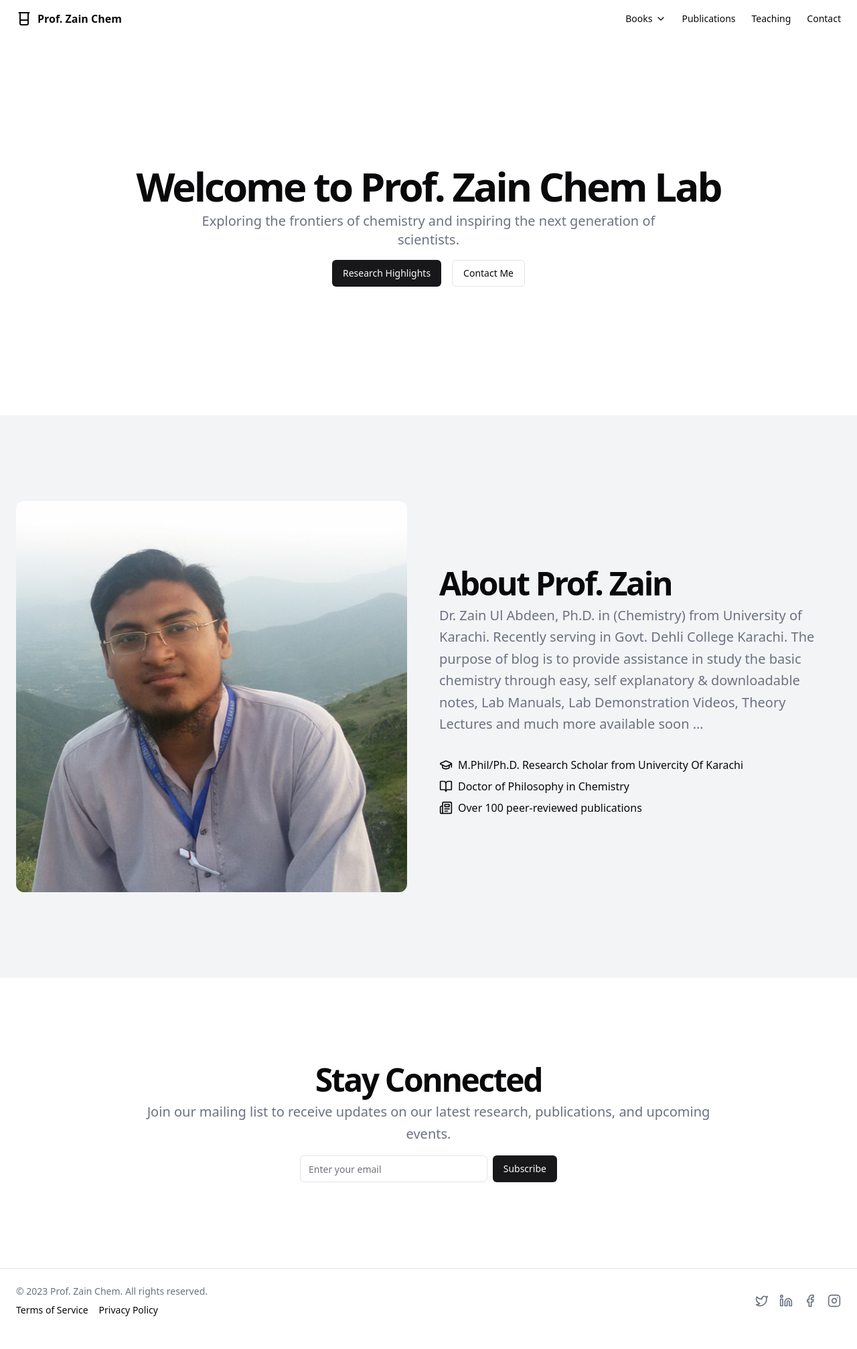
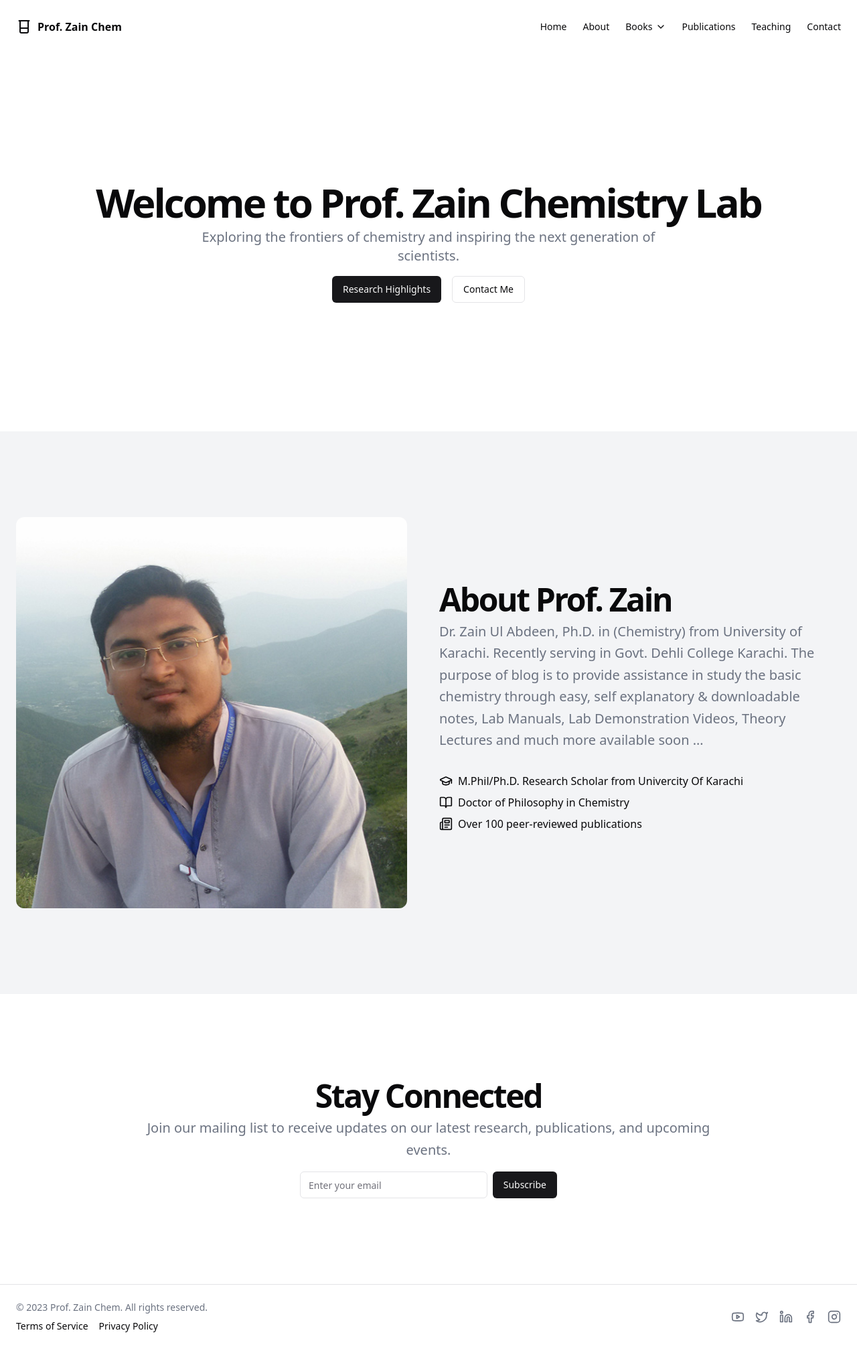
Before and after one commit to anasahmedshaikh/zain-chem, a Next.js app: page / in a window 1280 px wide. Shown: the whole page at 67% size. Before the commit the page ends 1990 px from the top, so only its background shows below. Built offline with nearby package versions, Linux system fonts and the light colour scheme.

Commit message:
updated header and footer

```diff
--- a/src/app/page.tsx
+++ b/src/app/page.tsx
@@ -2,10 +2,9 @@ import Image from "next/image"
 import { Button } from "@/components/ui/button"
 import { Input } from "@/components/ui/input"
 import { BookOpenIcon, GraduationCapIcon, NewspaperIcon } from "lucide-react"
-import me from '../images/zain.jpg'
+import zain from '../images/zain.jpg'
 
 export default function Component() {
-
 
   return (
     <div className="flex flex-col min-h-screen">
@@ -16,7 +15,7 @@ export default function Component() {
             <div className="flex flex-col items-center space-y-4 text-center">
               <div className="space-y-2">
                 <h1 className="text-3xl font-bold tracking-tighter sm:text-4xl md:text-5xl lg:text-6xl/none">
-                  Welcome to Prof. Zain Chem Lab
+                  Welcome to Prof. Zain Chemistry Lab
                 </h1>
                 <p className="mx-auto max-w-[700px] text-gray-500 md:text-xl dark:text-gray-400">
                   Exploring the frontiers of chemistry and inspiring the next generation of scientists.
@@ -29,14 +28,14 @@ export default function Component() {
             </div>
           </div>
         </section>
-        <section className="w-full py-12 md:py-24 lg:py-32 bg-gray-100 dark:bg-gray-800">
+        <section id="about" className="w-full py-12 md:py-24 lg:py-32 bg-gray-100 dark:bg-gray-800">
           <div className="container px-4 md:px-6">
             <div className="grid gap-6 lg:grid-cols-[1fr_400px] lg:gap-12 xl:grid-cols-[1fr_600px]">
               <Image
+                src={zain}
                 alt="Professor Zain Chem"
                 className="mx-auto aspect-square overflow-hidden rounded-xl object-cover object-center sm:w-full lg:-order-none"
                 height="550"
-                src={me}
                 width="550"
               />
               <div className="flex flex-col justify-center space-y-4">
--- a/src/components/footer.tsx
+++ b/src/components/footer.tsx
@@ -1,5 +1,5 @@
 import Link from "next/link"
-import { FacebookIcon, InstagramIcon, LinkedinIcon, TwitterIcon } from "lucide-react"
+import { FacebookIcon, InstagramIcon, LinkedinIcon, TwitterIcon ,YoutubeIcon } from "lucide-react"
 
 export default function Footer(){
     return(
@@ -19,15 +19,19 @@ export default function Footer(){
                 </nav>
             </div>
             <div className="flex items-center gap-4">
+                <Link href="https://youtube.com/c/DrZainchemistry" className="text-gray-500 hover:text-gray-700 dark:text-gray-400 dark:hover:text-gray-300">
+                <YoutubeIcon className="h-5 w-5" />
+                <span className="sr-only">Youtube</span>
+                </Link>
                 <Link href="#" className="text-gray-500 hover:text-gray-700 dark:text-gray-400 dark:hover:text-gray-300">
                 <TwitterIcon className="h-5 w-5" />
                 <span className="sr-only">Twitter</span>
                 </Link>
-                <Link href="#" className="text-gray-500 hover:text-gray-700 dark:text-gray-400 dark:hover:text-gray-300">
+                <Link href="https://pk.linkedin.com/in/zainchm" className="text-gray-500 hover:text-gray-700 dark:text-gray-400 dark:hover:text-gray-300">
                 <LinkedinIcon className="h-5 w-5" />
                 <span className="sr-only">LinkedIn</span>
                 </Link>
-                <Link href="#" className="text-gray-500 hover:text-gray-700 dark:text-gray-400 dark:hover:text-gray-300">
+                <Link href="http://www.facebook.com/zainchemistry" className="text-gray-500 hover:text-gray-700 dark:text-gray-400 dark:hover:text-gray-300">
                 <FacebookIcon className="h-5 w-5" />
                 <span className="sr-only">Facebook</span>
                 </Link>
--- a/src/components/header.tsx
+++ b/src/components/header.tsx
@@ -11,12 +11,18 @@ export default function Header(){
 
 
         <div>
-            <header className="px-4 lg:px-6 h-14 flex items-center">
+            <header className="px-4 lg:px-6 h-20 flex items-center">
             <Link className="flex items-center justify-center" href="/">
             <BeakerIcon className="h-6 w-6 mr-2" />
             <span className="font-bold">Prof. Zain Chem</span>
             </Link>
             <nav className="ml-auto items-center gap-4 sm:gap-6 hidden md:flex">
+            <Link className="text-sm font-medium hover:underline underline-offset-4" href="/">
+                Home
+            </Link>
+            <Link className="text-sm font-medium hover:underline underline-offset-4" href="#about">
+                About
+            </Link>
             <DropdownMenu>
                 <DropdownMenuTrigger className="flex items-center text-sm font-medium hover:underline underline-offset-4">
                 Books
@@ -56,6 +62,12 @@ export default function Header(){
         {mobileMenuOpen && (
             <div className="md:hidden">
             <nav className="flex flex-col items-center gap-4 p-4 bg-gray-100 dark:bg-gray-800">
+                <Link className="text-sm font-medium hover:underline underline-offset-4" href="/">
+                    Home
+                </Link>
+                <Link className="text-sm font-medium hover:underline underline-offset-4" href="#about">
+                    About
+                </Link>
                 <DropdownMenu>
                 <DropdownMenuTrigger className="flex items-center text-sm font-medium hover:underline underline-offset-4">
                     Books
```
